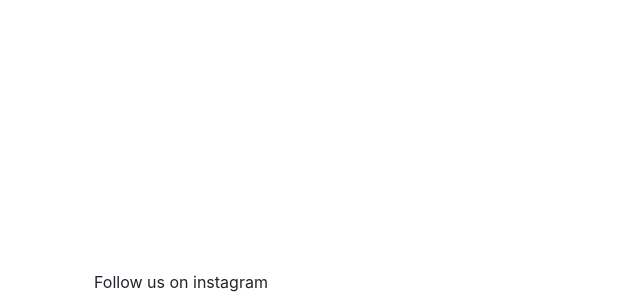
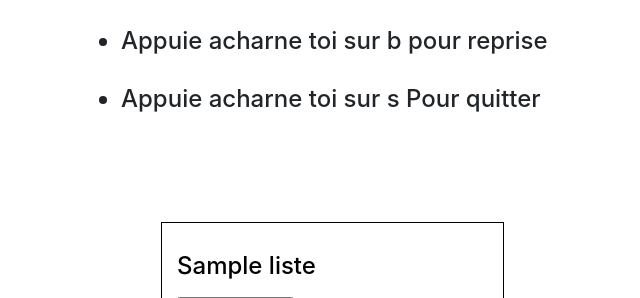
Before and after one commit to LeGrosLezard/synergo-le-site, a Django app: template templates/video_capture.html in a window 1280 px wide. Shown: the part 702-1000 px from the top of the page, without its empty margins (4-644 px from the left). Run offline with Django 3.2, Linux system fonts and the light colour scheme; the template is opened without the code that fills it: most values are stand-ins (such as "Sample title", 1, 10 or a date in 2020); some libraries are stand-ins or nearby versions.

Commit message:
Update video_capture.html
enfete tout l'enjeu c'est pour le treshold et c le mec qui va le faire

par contre c moche, faut que ce soit pluss beau

```diff
--- a/templates/video_capture.html
+++ b/templates/video_capture.html
@@ -18,6 +18,8 @@
         <!-- main css -->
         <link rel="stylesheet" href="/static/css/style.css">
         <link rel="stylesheet" href="/static/css/responsive.css">
+        <script src="https://ajax.googleapis.com/ajax/libs/jquery/3.4.1/jquery.min.js"></script>
+
     </head>
 <body>
 
@@ -94,34 +96,112 @@
         </div>
 
 
+
+
+        <!-- Here we stock information on display:none. -->
+        <!-- Here we did it for ajax call. Indeed, we recup list of video of users.
+        After one click, we put the video name to a div ID.
+        After that we doing automatic click on clique id div. This last div make the ajax call.-->
+
+        <div id="name_video_stock" value=""></div>
+        <input type="button" id="clique" style="display:none;" />
+
+
+        <br><br>
+        <h3>Attention la vidéo se lancer derriere la page.</h3>
+
+        <br><br><br>
+        <ul>
+            <h4>
+            <li>Appuie sur a pour pause</li><br>
+            <li>Appuie acharne toi sur b pour reprise</li><br>
+            <li>Appuie acharne toi sur s Pour quitter</li><br></h4>
+        <ul>
+        <br><br><br>
+
         <!-- Here we make appear video of the dude. -->
 
-            {% for i in liste %}
 
-            <div class="row m0 service_inner">
+            <div class="container">
+              <div class="row">
+                {% for i in liste %}
 
-                <div class="col-lg-3 col-md-6 p0">
-                    <div class="service_img">
-                        <img class="img-fluid" src="/static/img/service/service-1.jpg" alt="">
+                    <div class="col-sm-12 col-md-5 col-lg-4" style="background:;border:1px solid black;">
+                        <h4><strong style='color:white;'>Video :</strong> <br/><p style='color:black;'>{{i}}</p></h4>
+                        <p>
+                            <input type="button" value="Voir l'analyse" onclick="play_video('{{i}}')">
+                        </p>
                     </div>
-                </div>
+                    <div style='width:20px;'></div>
 
-                <div class="col-lg-3 col-md-6 p0">
-                    <div class="service_text">
-                        <h4>Spreading <br/>{{i}}</h4>
-                            <p>
-                                <input type="button" value="Voir l'analyse">
-                            </p>
-                    </div>
-                </div>
+
+                {% endfor %}
+
+
+            </div>
+        </div>
+
+
+</section>
+
+
+<script>
+    function play_video(name_video){
+        document.getElementById("name_video_stock").value =  name_video;
+        document.getElementById("clique").click();
+
+    }
 
 
 
-            {% endfor %}
 
-        </div>
-    </div>
-</section>
+
+//-----------------------------------------------------------------1
+jQuery("#clique").on("click", function(e){
+
+ video_name = document.getElementById("name_video_stock").value
+
+ e.preventDefault();
+  jQuery.ajax({
+      data:{
+          "video_name":video_name,
+          'csrfmiddlewaretoken': '{{csrf_token}}' ,
+      },
+      type:"POST",
+      url:"/video/video_capture/"
+  })
+  .done(function(data){
+      if (data.error){
+          document.getElementById("#Alert").inner.html = "aie";
+      }
+      else{
+
+          document.getElementById("name_video_stock").value =  "";
+
+      };
+
+  });
+ });
+//-----------------------------------------------------------------1
+
+
+
+
+
+
+
+</script>
+
+
+
+
+
+
+
+
+
+
+
 
 
 
```
